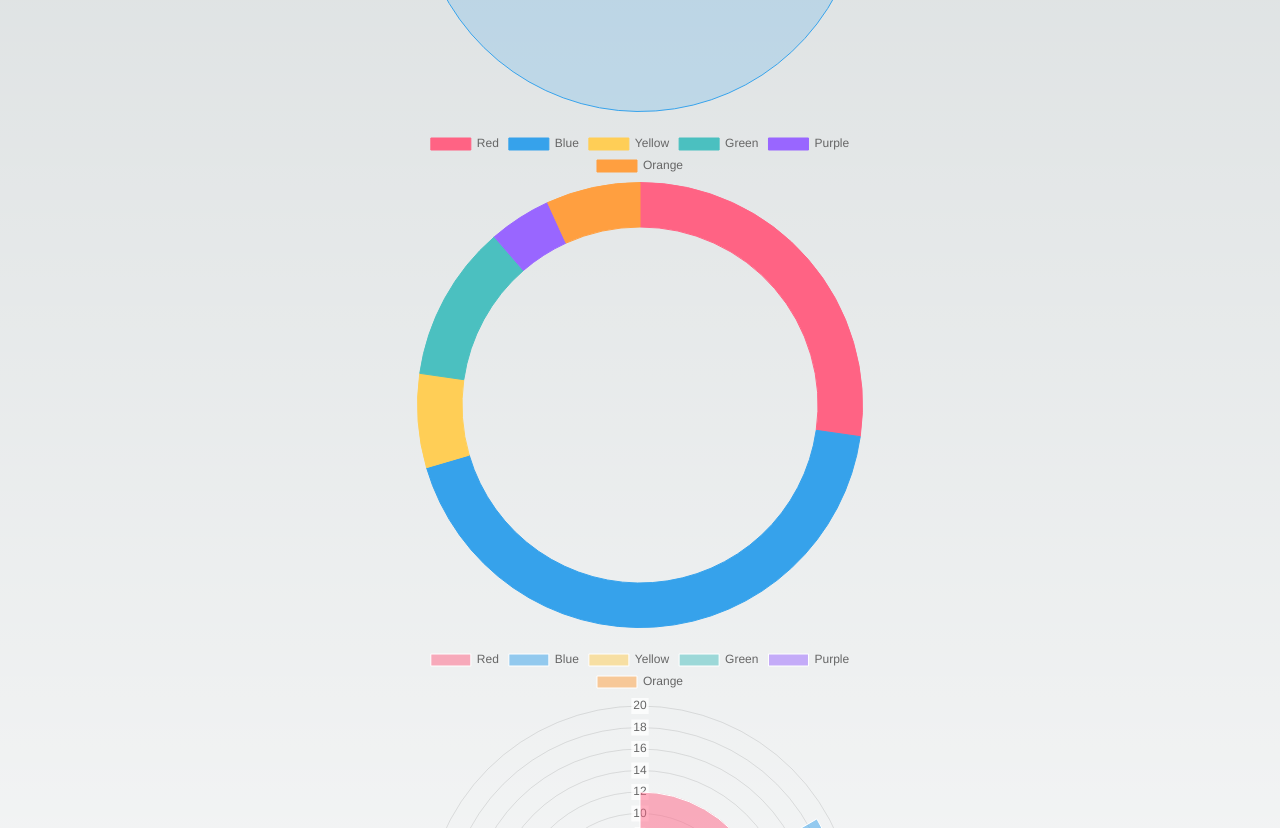
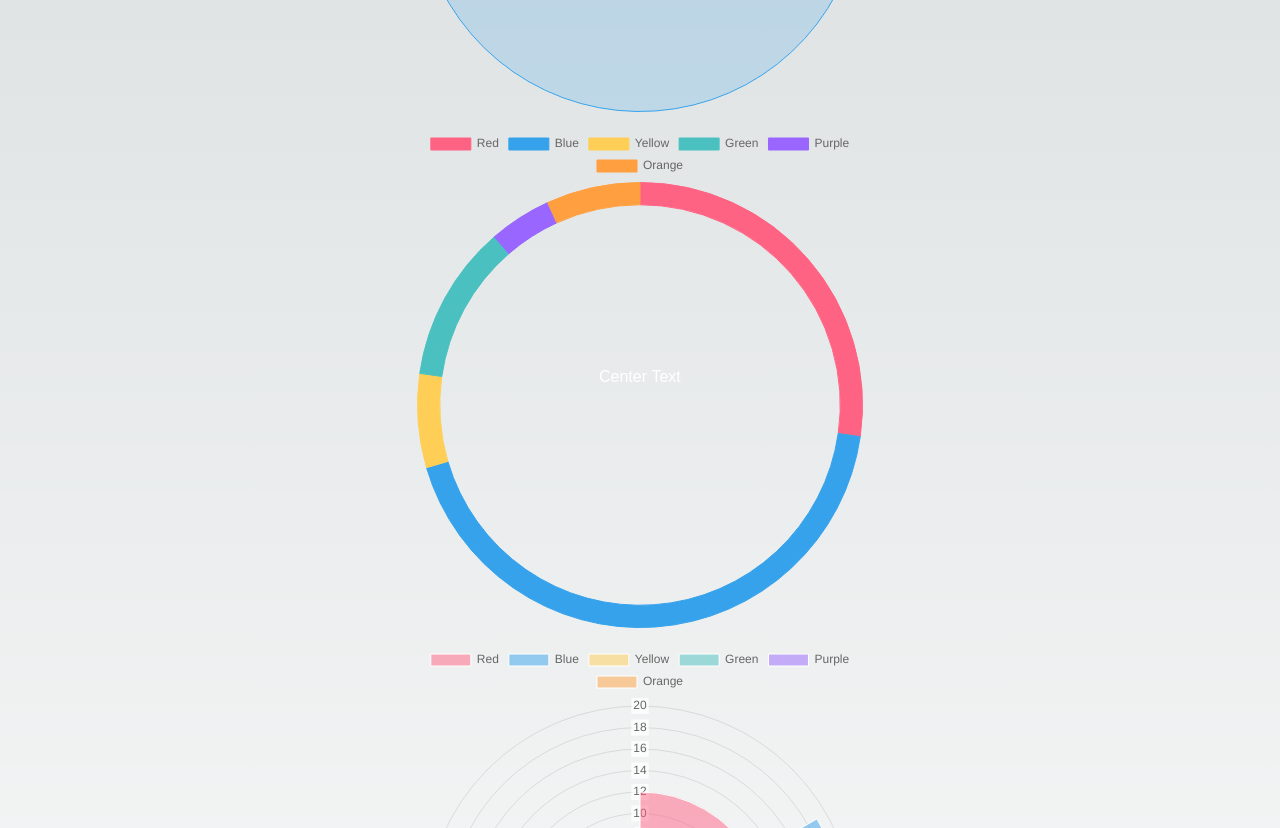
Before and after one commit to booi-dev/shokesu, a Next.js app: page /charts in a window 1280 px wide. Shown: the part 460-1288 px from the top of the page. Built offline with nearby package versions, Linux system fonts and the light colour scheme.

Commit message:
Create doughnut center text

```diff
--- a/src/app/charts/doughnut.tsx
+++ b/src/app/charts/doughnut.tsx
@@ -5,6 +5,8 @@ import { Chart as ChartJS, ArcElement, Tooltip, Legend } from "chart.js";
 import { Doughnut } from "react-chartjs-2";
 
 ChartJS.register(ArcElement, Tooltip, Legend);
+
+// ChartJS.defaults.color = "#ff0000";
 
 const data = {
   labels: ["Red", "Blue", "Yellow", "Green", "Purple", "Orange"],
@@ -35,9 +37,33 @@ const data = {
 
 const options = {
   animation: false,
-  cutout: "80%",
+  cutout: "90%",
 };
 
-const SimpleDoughnut = () => <Doughnut data={data} options={options} />;
+const textPlugin = {
+  id: "centerText",
+  beforeDraw: (chart: ChartJS) => {
+    const width = chart.width;
+    const height = chart.height;
+    const ctx = chart.ctx;
+
+    ctx.restore();
+    ctx.font = "16px Arial";
+    ctx.textBaseline = "middle";
+    ctx.fillStyle = "white"; // Text color
+
+    const text = "Center Text"; // The text you want to display
+
+    const textX = Math.round((width - ctx.measureText(text).width) / 2);
+    const textY = height / 2;
+
+    ctx.fillText(text, textX, textY);
+    ctx.save();
+  },
+};
+
+const SimpleDoughnut = () => (
+  <Doughnut data={data} options={options} plugins={[textPlugin]} />
+);
 
 export default SimpleDoughnut;
--- a/src/app/charts/page.tsx
+++ b/src/app/charts/page.tsx
@@ -7,7 +7,7 @@ import SimpleLineChart from "./lineChart";
 const Scene = () => {
   return (
     <div>
-      <div className="mx-auto mb-8 flex aspect-square w-full max-w-[500px] flex-col gap-4">
+      <div className="mx-auto mb-8 flex aspect-square w-full max-w-[500px] flex-col gap-4 ">
         <h1 className="m-4 text-center">
           Made using Chart.js and React chart.js 2
         </h1>
```
